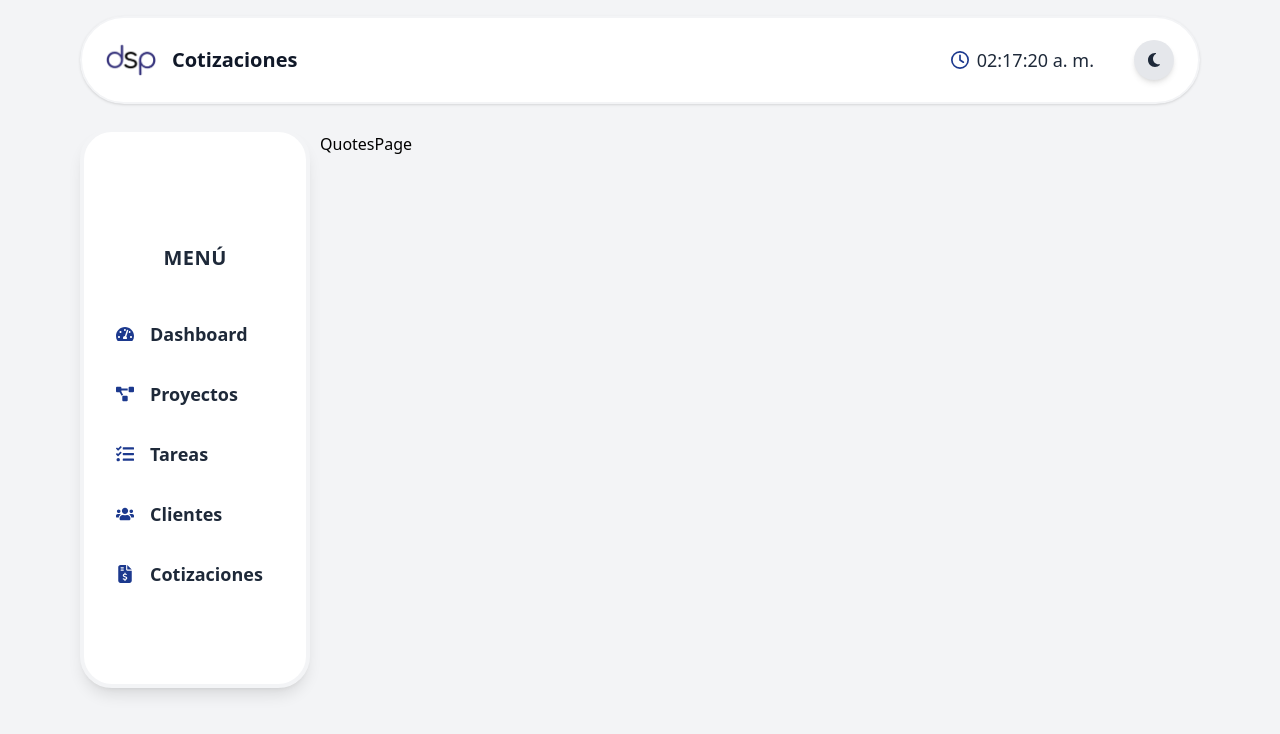
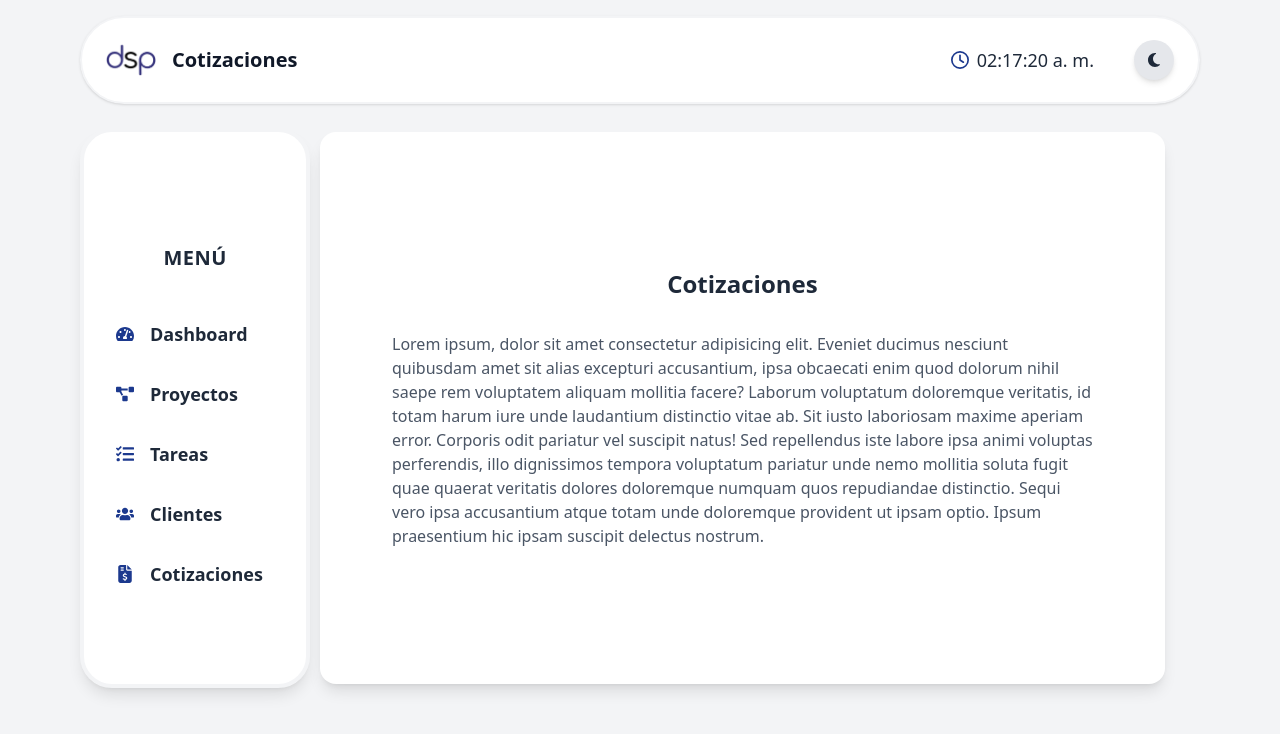
Before and after one commit to dspwebstudiomx/dashboard, a React (Vite) app: page /cotizaciones in a window 1280 px wide. Shown: the top 734 px of the page. Built offline with nearby package versions, Linux system fonts and the light colour scheme.

Commit message:
feat: Agregar contenido y estilo a la página de cotizaciones para mejorar la presentación

```diff
--- a/src/pages/QuotesPage/QuotesPage.jsx
+++ b/src/pages/QuotesPage/QuotesPage.jsx
@@ -2,7 +2,27 @@ import React from "react";
 import DashboardTemplate from "../../templates/DashboardTemplate";
 
 const QuotesPage = () => {
-  return <DashboardTemplate>QuotesPage</DashboardTemplate>;
+  return (
+    <DashboardTemplate>
+      <div className="flex flex-col items-center justify-center gap-8 min-h-[69vh] text-2xl font-bold text-gray-800 dark:text-white bg-white rounded-2xl shadow-lg p-18">
+        <h1>Cotizaciones</h1>
+        <p className="text-base text-gray-600 dark:text-gray-400 font-normal">
+          Lorem ipsum, dolor sit amet consectetur adipisicing elit. Eveniet
+          ducimus nesciunt quibusdam amet sit alias excepturi accusantium, ipsa
+          obcaecati enim quod dolorum nihil saepe rem voluptatem aliquam
+          mollitia facere? Laborum voluptatum doloremque veritatis, id totam
+          harum iure unde laudantium distinctio vitae ab. Sit iusto laboriosam
+          maxime aperiam error. Corporis odit pariatur vel suscipit natus! Sed
+          repellendus iste labore ipsa animi voluptas perferendis, illo
+          dignissimos tempora voluptatum pariatur unde nemo mollitia soluta
+          fugit quae quaerat veritatis dolores doloremque numquam quos
+          repudiandae distinctio. Sequi vero ipsa accusantium atque totam unde
+          doloremque provident ut ipsam optio. Ipsum praesentium hic ipsam
+          suscipit delectus nostrum.
+        </p>
+      </div>
+    </DashboardTemplate>
+  );
 };
 
 export default QuotesPage;
```
